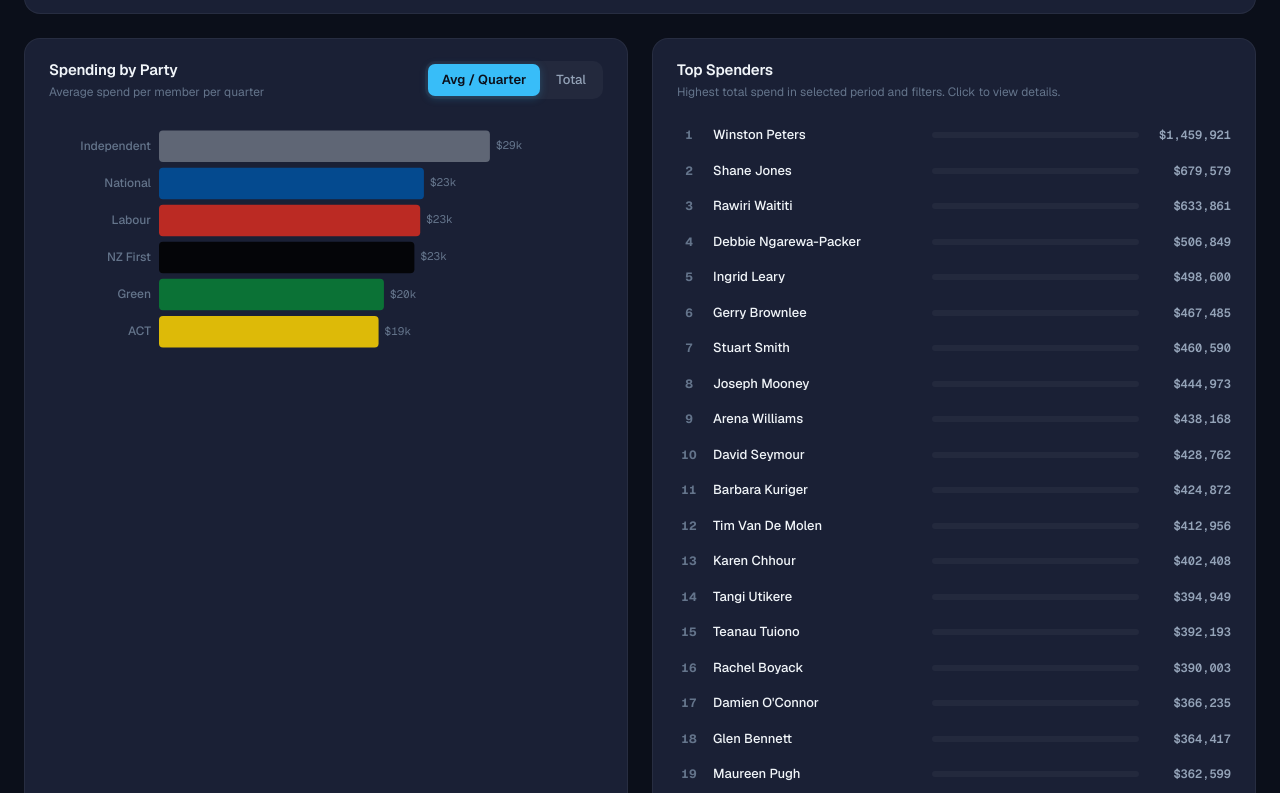
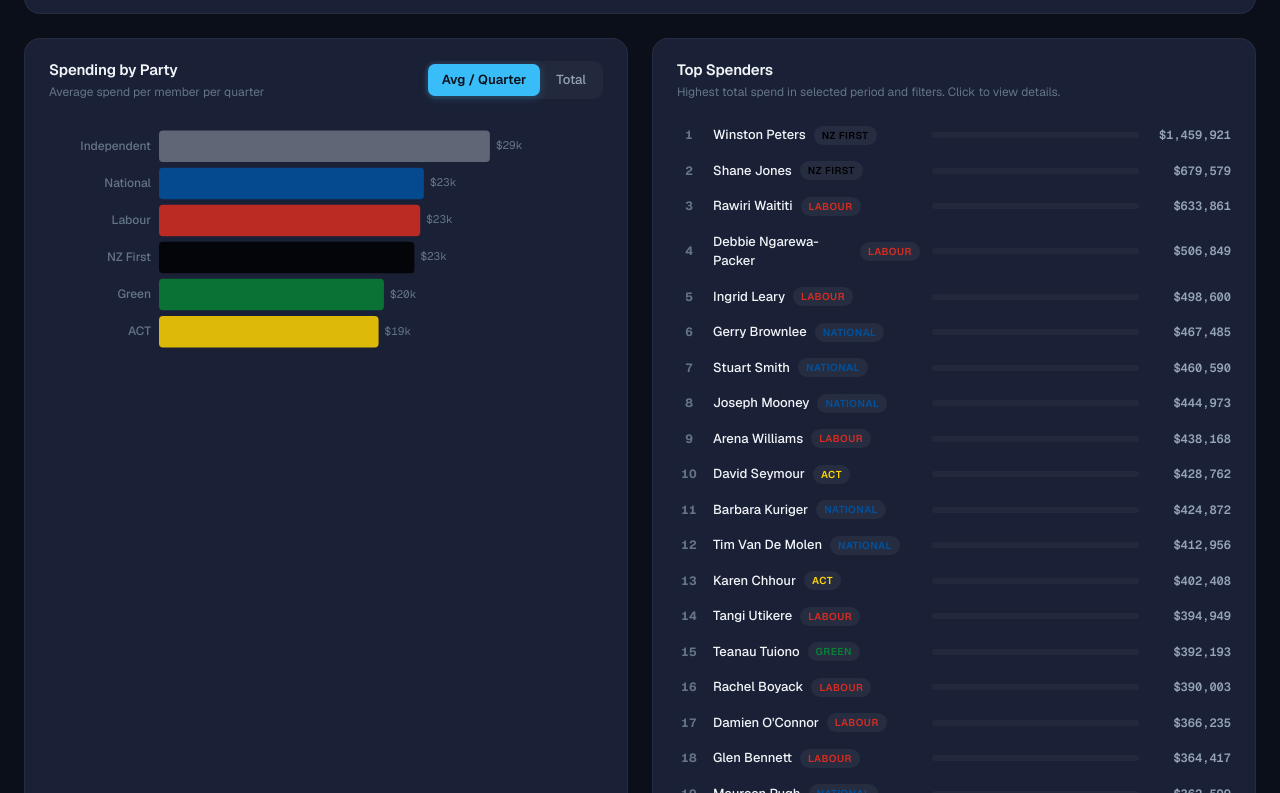
Before and after one commit to tonypls/nz-mp-expenses, a Next.js app: page / in a window 1280 px wide. Shown: the part 927-1720 px from the top of the page. Built offline with nearby package versions, Linux system fonts and the light colour scheme; no server answers.

Commit message:
feat: show party tag after MP name in Top Spenders chart
Co-Authored-By: Claude Sonnet 4.6 <noreply@anthropic.com>

```diff
--- a/app/components/Charts/TopSpendersChart.tsx
+++ b/app/components/Charts/TopSpendersChart.tsx
@@ -67,7 +67,10 @@ export default function TopSpendersChart({
               onClick={() => onSelectMember(s.name)}
             >
               <span className="spender-rank">{i + 1}</span>
-              <span className="spender-name">{s.name}</span>
+              <span className="spender-name">
+                {s.name}
+                <span className="party-tag" style={{ color: PARTY_COLORS[s.party] || "var(--text-muted)" }}>{s.party}</span>
+              </span>
               <div className="spender-bar-container">
                 <div
                   className="spender-bar"
--- a/app/globals.css
+++ b/app/globals.css
@@ -473,6 +473,16 @@ body {
   color: var(--text-primary);
 }
 
+.party-tag {
+  font-size: 0.625rem;
+  font-weight: 600;
+  text-transform: uppercase;
+  letter-spacing: 0.05em;
+  padding: 0.125rem 0.5rem;
+  border-radius: 999px;
+  background: rgba(255, 255, 255, 0.06);
+}
+
 .search-option .party-tag {
   font-size: 0.625rem;
   font-weight: 600;
@@ -748,9 +758,10 @@ body {
   color: var(--text-primary);
   flex: 1;
   min-width: 0;
+  display: flex;
+  align-items: center;
+  gap: 0.5rem;
   overflow: hidden;
-  text-overflow: ellipsis;
-  white-space: nowrap;
 }
 
 .spender-bar-container {
```
